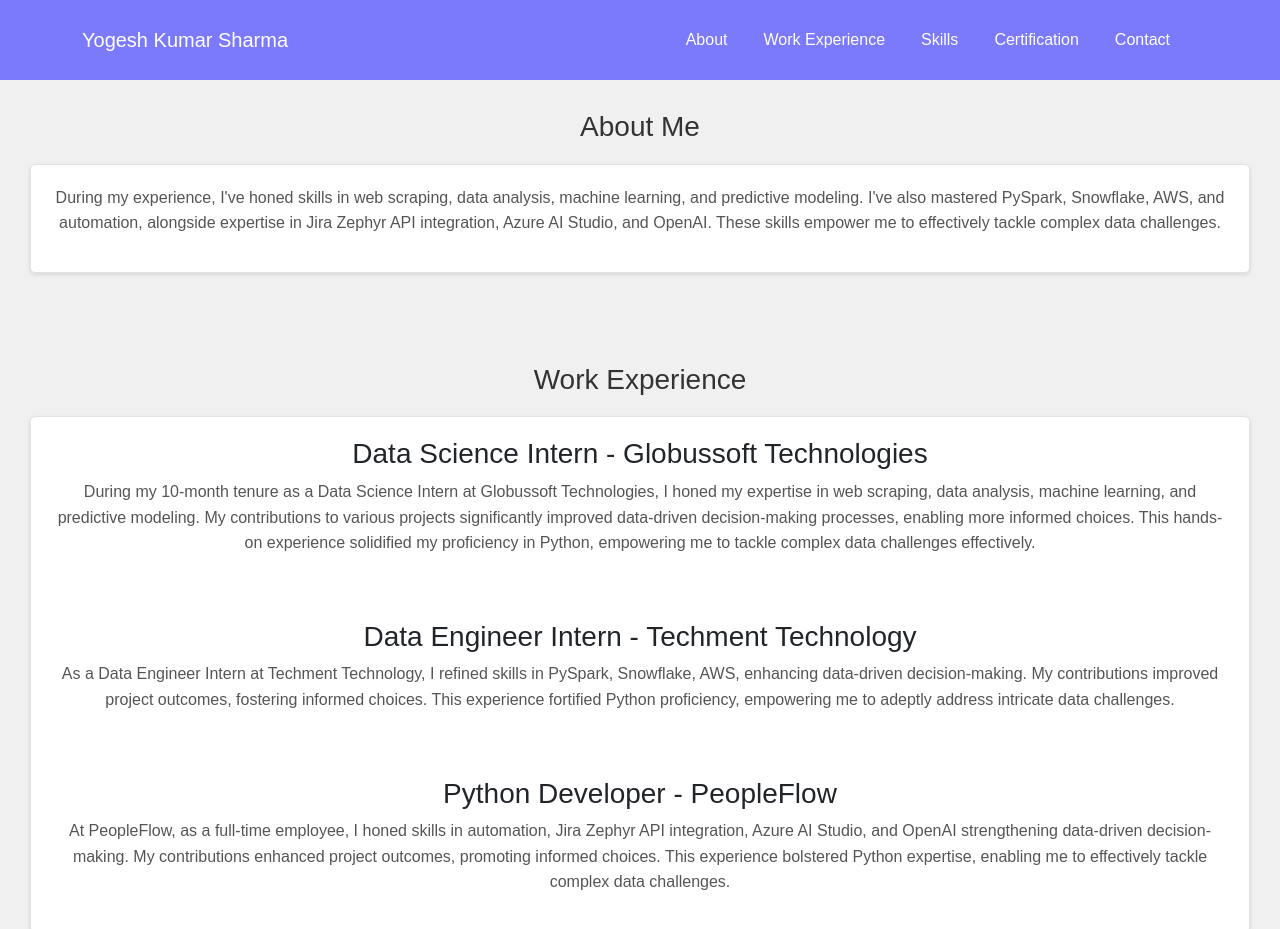
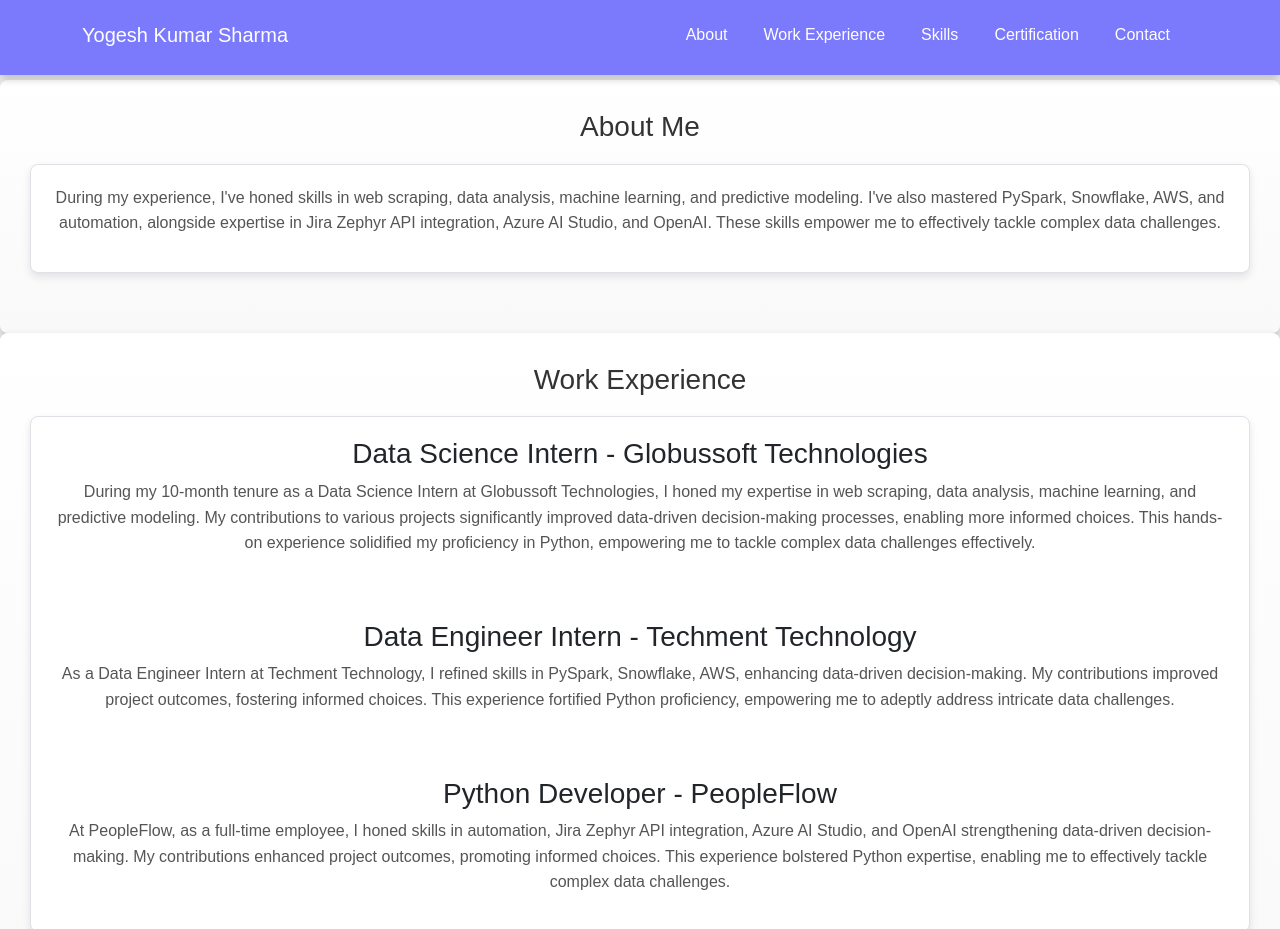
Before and after one commit to syogesh942/portfolio, a plain HTML site: page index.html in a window 1280 px wide. Shown: the top 929 px of the page. Drawn offline with nearby package versions, Linux system fonts and the light colour scheme.

Commit message:
Update index.html

```diff
--- a/index.html
+++ b/index.html
@@ -1,14 +1,15 @@
 <!DOCTYPE html>
 <html lang="en">
+
 <head>
     <meta charset="UTF-8">
     <meta name="viewport" content="width=device-width, initial-scale=1.0">
     <title>Yogesh's Portfolio</title>
     <link rel="icon" href="logo.png" type="image/x-icon">
-
     <link rel="stylesheet" href="https://cdn.jsdelivr.net/npm/bootstrap@5.3.0/dist/css/bootstrap.min.css">
     <style>
         /* Custom styles */
+
         body {
             font-family: Arial, sans-serif;
             margin: 0;
@@ -21,6 +22,13 @@
             background-color: #7b79fc;
             color: #fff;
             padding: 10px;
+            box-shadow: 0 4px 8px rgba(0, 0, 0, 0.2);
+            transform: translateY(0);
+            transition: transform 0.3s ease;
+        }
+
+        header:hover {
+            transform: translateY(-5px);
         }
 
         header h1 {
@@ -44,17 +52,28 @@
             padding: 8px 12px;
             border-radius: 3px;
             transition: background-color 0.3s, color 0.3s !important;
-            color: #fff !important; /* Default text color */
+            color: #fff !important;
+            /* Default text color */
         }
 
         nav ul li a:hover {
             background-color: #fff;
-            color: #000 !important; /* Text color on hover */
+            color: #000 !important;
+            /* Text color on hover */
         }
 
         section {
             padding: 30px;
             text-align: center;
+            box-shadow: 0 4px 8px rgba(0, 0, 0, 0.2);
+            border-radius: 8px;
+            background: linear-gradient(to bottom, #ffffff 0%, #f9f9f9 100%);
+            transition: box-shadow 0.3s ease, transform 0.3s ease;
+        }
+
+        section:hover {
+            box-shadow: 0 6px 12px rgba(0, 0, 0, 0.3);
+            transform: translateY(-5px);
         }
 
         h2 {
@@ -73,9 +92,9 @@
             margin-bottom: 30px;
             border: 1px solid #ccc;
             padding: 20px;
-            border-radius: 5px;
-            box-shadow: 0 2px 4px rgba(0, 0, 0, 0.1);
+            border-radius: 8px;
             background-color: #fff;
+            box-shadow: 0 4px 8px rgba(0, 0, 0, 0.1);
         }
 
         footer {
@@ -83,10 +102,14 @@
             color: #fff;
             text-align: center;
             padding: 10px;
+            box-shadow: 0 -4px 8px rgba(0, 0, 0, 0.2);
         }
+
         p:hover {
-            transform: scale(1.05); /* Slight pop-up effect for text */
+            transform: scale(1.05);
+            /* Slight pop-up effect for text */
         }
+
         @media (min-width: 992px) {
             .navbar-expand-lg .navbar-nav {
                 flex-direction: row;
@@ -98,6 +121,7 @@
         }
     </style>
 </head>
+
 <body>
     <header>
         <nav class="navbar navbar-expand-lg navbar-dark">
@@ -143,7 +167,7 @@
     <section id="skill">
         <h2>Technical Skills</h2>
         <div class="border">
-            <p>Python, Pandas, NumPy, Matplotlib, Scipy, SQL, Exploratory Data Analysis, Data Manipulation, Data Visualization, Machine Learning, Natural Language Processing (NLP), Web Scraping, OpenCV (Image Processing),PySpark, Snowflake, AWS,automation, Jira Zephyr API integration, Azure AI Studio, and OpenAI.</p>
+            <p>Python, Pandas, NumPy, Matplotlib, Scipy, SQL, Exploratory Data Analysis, Data Manipulation, Data Visualization, Machine Learning, Natural Language Processing (NLP), Web Scraping, OpenCV (Image Processing), PySpark, Snowflake, AWS, automation, Jira Zephyr API integration, Azure AI Studio, and OpenAI.</p>
         </div>
     </section>
 
@@ -194,7 +218,7 @@
         }
     </script>
 
-
     <script src="https://cdn.jsdelivr.net/npm/bootstrap@5.3.0/dist/js/bootstrap.min.js"></script>
 </body>
+
 </html>
```
Lines whose indentation alone changed are shown as unchanged.
